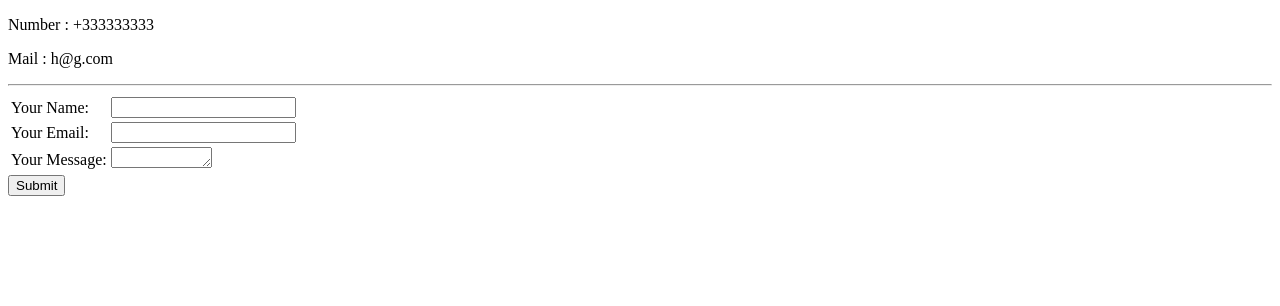
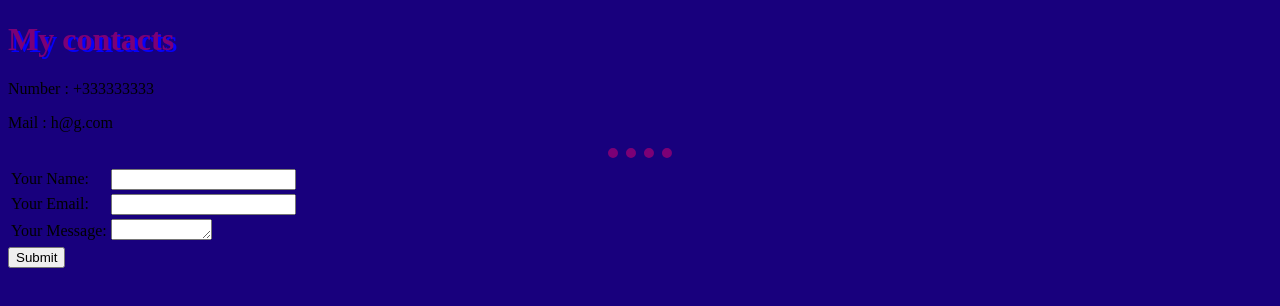
Before and after one commit to Proxyzy/cv, a plain HTML site: page contacts.html in a window 1280 px wide. Drawn offline with Linux system fonts and the light colour scheme.

Commit message:
Add files via upload

```diff
--- a/contacts.html
+++ b/contacts.html
@@ -4,11 +4,13 @@
 <head>
   <meta charset="utf-8">
   <title>My contacts</title>
+  <link rel="stylesheet" href="css/styles.css">
 </head>
 
 <body>
-    <p>Number : +333333333</p>
-    <p>Mail : h@g.com</p>
+  <h1>My contacts</h1>
+  <p>Number : +333333333</p>
+  <p>Mail : h@g.com</p>
 
   <hr>
   <form action="mailto:g@g.com" method="post" enctype="text/plain">
--- /dev/null
+++ b/css/styles.css
@@ -0,0 +1,19 @@
+body {
+  background-color: #18007D;
+}
+
+hr {
+  border-style: dotted;
+  border-width: 10px 0 0 0;
+  border-color: #7C0076;
+  width: 5%
+}
+
+h1 {
+  color: #7C0076;
+  text-shadow: 3px 2px #0700FA;
+}
+
+h3 {
+  color: #0700FA;
+}
```
Also changed, not shown: hobbies.html (+1 -0 lines), index.html (+8 -3 lines).
